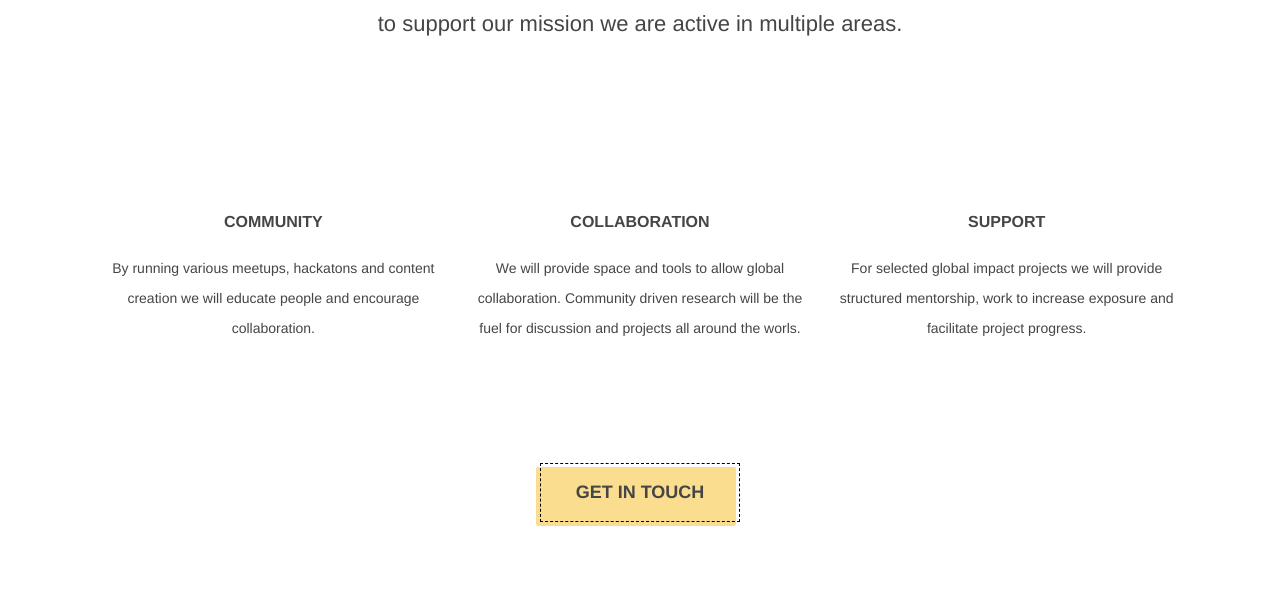
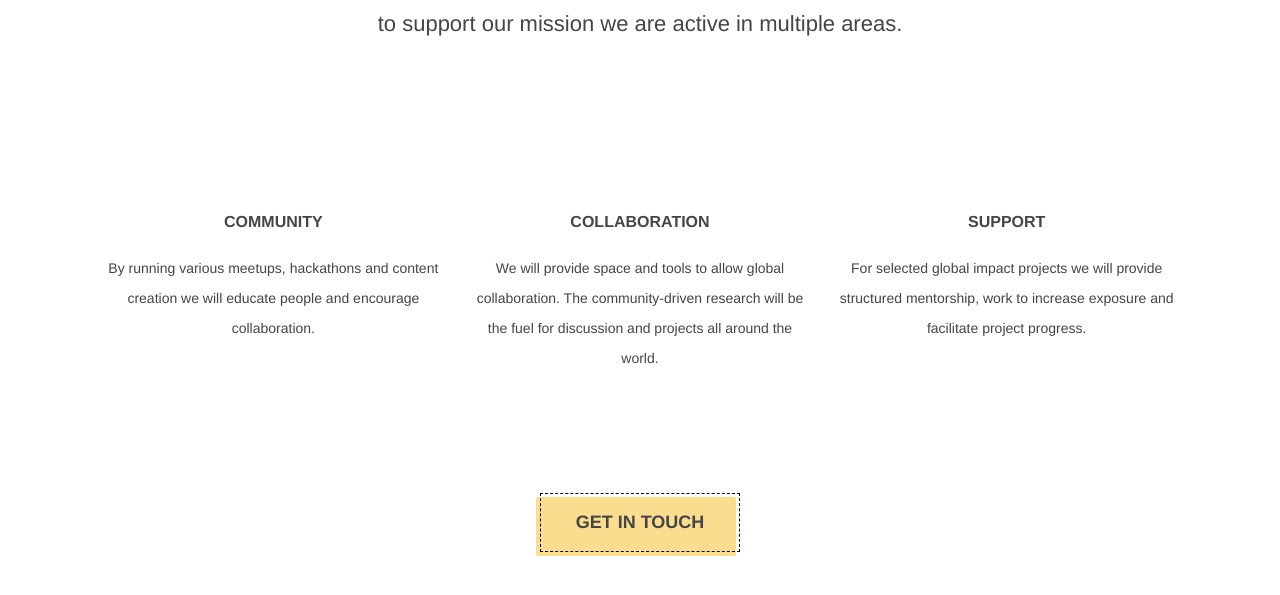
Before and after one commit to VoyagerFoundation/voyagerfoundation.github.io, a Jekyll site: the page built from bower_components/foundation-sites/code-of-conduct.md, in a window 1280 px wide and 900 px high, scrolled down 2499 px, cut to the strip 0-658 px from the top of the window. Shown: the top 595 px of the strip. Built offline with Jekyll 4.4.1, drawn with Linux system fonts in a browser that asks for light colours; nearby versions of some CDN libraries; some web fonts are replaced; our own code applies the rules of GitHub Pages for plain Markdown files; library files that are not in the unit come from our copies; comment, search, counter and statistics services are not loaded.

Commit message:
copy fixes

```diff
--- a/_includes/homepage/_areas.html
+++ b/_includes/homepage/_areas.html
@@ -14,20 +14,21 @@
         <img src="assets/img/icon2.png" alt="" title="" class="serv_icon"/>
         <h2 class="title">Community</h2>
         <p>
-          By running various meetups, hackatons and content creation we will educate people and encourage collaboration.
+          By running various meetups, hackathons and content creation we will educate people and encourage collaboration.
         </p>
       </div>
 
       <div class="small-12 medium-4 large-4 columns">
         <img src="assets/img/icon1.png" alt="" title="" class="serv_icon"/>
         <h2 class="title">Collaboration</h2>
-        <p>We will provide space and tools to allow global collaboration. Community driven research will be the fuel for discussion and projects all around the worls.   </p>
+        <p>We will provide space and tools to allow global collaboration. The community-driven research will be the fuel for discussion and projects all around the world.   </p>
       </div>
 
       <div class="small-12 medium-4 large-4 columns">
         <img src="assets/img/icon3.png" alt="" title="" class="serv_icon"/>
         <h2 class="title">Support</h2>
-        <p>For selected global impact projects we will provide structured mentorship, work to increase exposure and facilitate project progress. </p>
+        <p>
+            For selected global impact projects we will provide structured mentorship, work to increase exposure and facilitate project progress. </p>
       </div>
     </div>
     <!--    End Services List    -->
```
Also changed, not shown: 5 other files.
